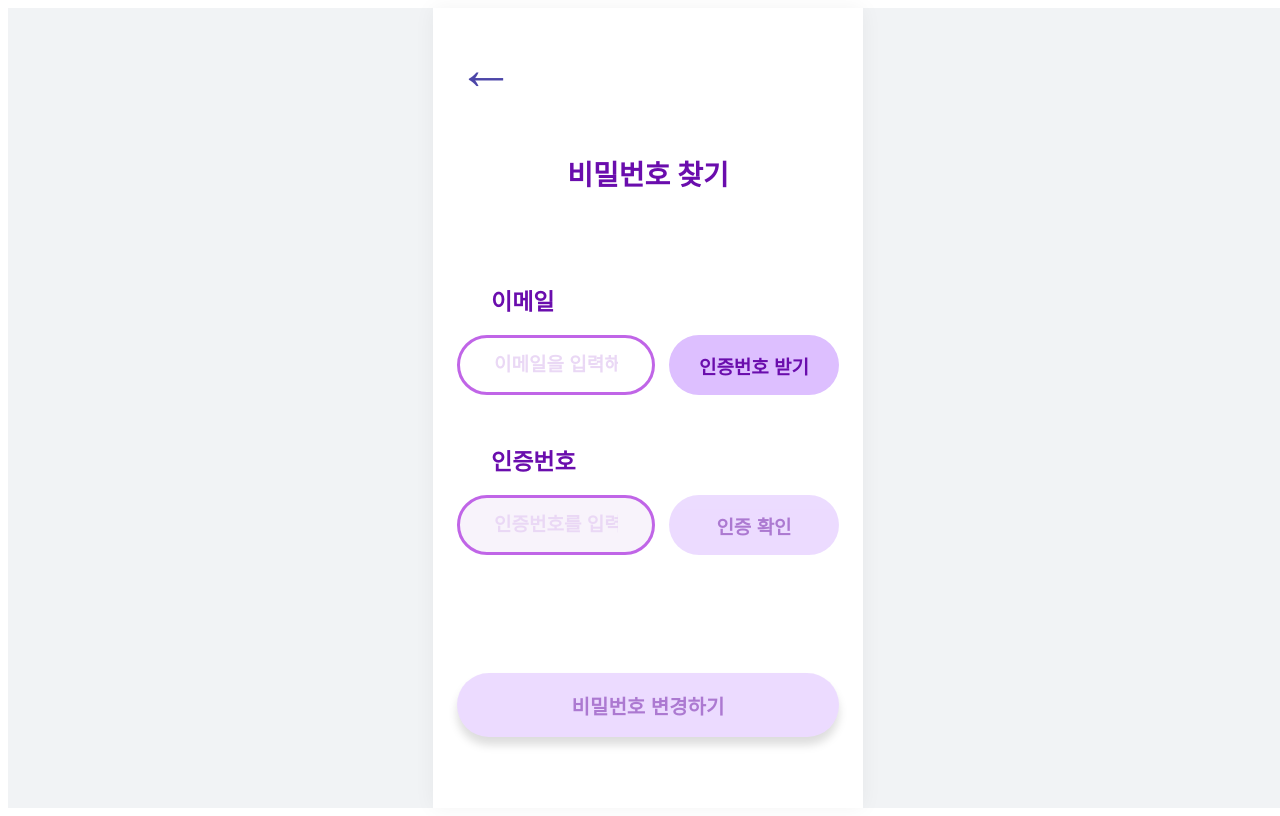
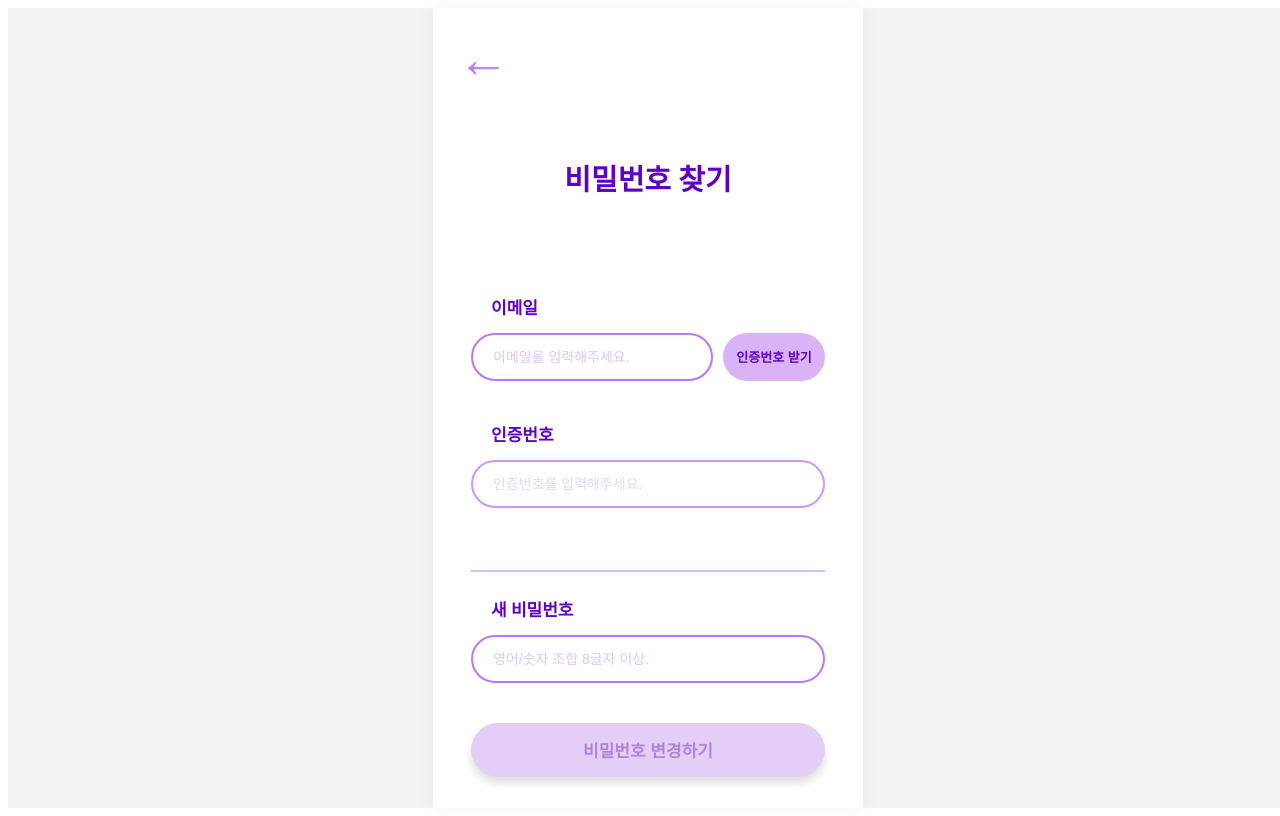
Before and after one commit to kah070809-rgb/Loopa-frontend, a React (Vite) app: page /login in a window 1280 px wide. Both pictures are taken after a click on the button "비밀번호 찾기". Built offline with nearby package versions, Linux system fonts and the light colour scheme; no server answers; a web font is replaced by a local one.

Commit message:
로그인 및 회원가입 ui 수정

```diff
--- a/src/pages/FindPassword.css
+++ b/src/pages/FindPassword.css
@@ -1,245 +1,228 @@
 .find-password-page {
+  position: relative;
+  display: flex;
+  flex-direction: column;
   width: 100%;
+  max-width: 430px;
   min-height: 100vh;
-  padding: 32px 24px 36px;
+  margin: 0 auto;
+  padding: 0 38px 76px;
   box-sizing: border-box;
   background-color: #ffffff;
 }
 
+/* 로그인 화면으로 이동하는 백버튼 */
 .find-password-back-button {
+  position: absolute;
+  top: 25px;
+  left: 24px;
+  display: flex;
+  align-items: center;
+  justify-content: center;
+  width: 52px;
+  height: 52px;
+  padding: 0;
   border: none;
-  background: none;
-  color: #4c46a8;
-  font-size: 58px;
-  font-weight: 900;
-  line-height: 1;
-  padding: 0;
+  background: transparent;
+  color: #bb7fff;
+  font-size: 52px;
   cursor: pointer;
 }
 
+.find-password-back-button svg {
+  stroke-width: 4;
+}
+
 .find-password-title {
-  margin: 55px 0 0;
+  margin: 154px 0 94px;
+  color: #5d01c6;
+  font-size: 29px;
+  font-weight: 800;
+  line-height: 1.3;
   text-align: center;
-  color: #6a0dad;
-  font-size: 28px;
-  font-weight: 900;
 }
 
 .find-password-form {
   width: 100%;
-  max-width: 660px;
-  margin: 90px auto 0;
 }
 
-.find-password-input-box {
+.find-password-field {
   width: 100%;
-  margin-bottom: 48px;
+  margin-bottom: 40px;
 }
 
 .find-password-label {
   display: block;
-  margin: 0 0 18px 34px;
-  color: #6a0dad;
-  font-size: 23px;
-  font-weight: 800;
+  margin: 0 0 14px 20px;
+  color: #5d01c6;
+  font-size: 17px;
+  font-weight: 700;
 }
 
-.find-password-email-row,
-.find-password-code-input-row {
+.find-password-email-row {
   display: flex;
   align-items: center;
-  gap: 14px;
+  gap: 10px;
+  width: 100%;
 }
 
 .find-password-input {
   width: 100%;
+  height: 48px;
+  padding: 0 20px;
+  border: 2px solid #b777ff;
+  border-radius: 25px;
+  outline: none;
+  background-color: #ffffff;
+  color: #454545;
+  font-size: 14px;
+  box-sizing: border-box;
+  transition:
+    border-color 0.2s ease,
+    box-shadow 0.2s ease;
+}
+
+.find-password-email-row .find-password-input {
+  flex: 1;
   min-width: 0;
-  height: 60px;
-  padding: 0 34px;
-  box-sizing: border-box;
-  border: 3px solid #c065e7;
-  border-radius: 999px;
-  outline: none;
-  color: #6a0dad;
-  font-size: 19px;
-  font-weight: 600;
 }
 
 .find-password-input::placeholder {
-  color: #ead8f5;
+  color: #e0c5f7;
+}
+
+.find-password-input:focus {
+  border-color: #5d01c6;
+  box-shadow: 0 0 0 3px rgba(93, 1, 198, 0.08);
 }
 
 .find-password-input:disabled {
-  background-color: #f8f3fb;
+  background-color: #ffffff;
+  color: #b8b8b8;
   cursor: not-allowed;
+  opacity: 0.75;
 }
 
-.find-password-input-error {
-  border-color: #e23b96;
-}
-
-.find-password-code-button,
-.find-password-verify-button {
+/* 이메일 입력창 옆 작은 인증번호 버튼 */
+.find-password-send-button {
   flex-shrink: 0;
-  width: 170px;
-  height: 60px;
+  width: 102px;
+  height: 48px;
+  padding: 0 8px;
   border: none;
-  border-radius: 999px;
-  background-color: #ddbfff;
-  color: #6a0dad;
-  font-size: 19px;
-  font-weight: 800;
+  border-radius: 25px;
+  background-color: #dab3f7;
+  color: #5d01c6;
+  font-size: 13px;
+  font-weight: 700;
+  white-space: nowrap;
   cursor: pointer;
 }
 
-.find-password-code-button:disabled,
-.find-password-verify-button:disabled,
-.find-password-submit-button:disabled {
-  opacity: 0.55;
-  cursor: not-allowed;
+.find-password-send-button:hover:not(:disabled) {
+  background-color: #ce9df4;
 }
 
-.find-password-code-message-row {
-  min-height: 34px;
-  margin-top: 14px;
-  display: flex;
-  align-items: center;
-  justify-content: space-between;
-  gap: 12px;
+.find-password-send-button:disabled {
+  color: #9f70cf;
+  cursor: not-allowed;
+  opacity: 0.7;
 }
 
-.find-password-message {
-  margin: 0 0 0 34px;
-  font-size: 17px;
-  font-weight: 800;
-}
-
-.find-password-message.success {
-  color: #22a65a;
-}
-
-.find-password-message.error {
-  color: #e23b96;
+.find-password-code-bottom {
+  display: flex;
+  align-items: flex-start;
+  justify-content: space-between;
+  gap: 10px;
+  min-height: 30px;
 }
 
 .find-password-resend-button {
   flex-shrink: 0;
-  margin-left: auto;
+  margin-top: 12px;
+  padding: 0 12px;
   border: none;
-  background: none;
-  color: #6a0dad;
+  background-color: transparent;
+  color: #5d01c6;
+  font-size: 12px;
+  font-weight: 600;
+  cursor: pointer;
+}
+
+.find-password-resend-button:disabled {
+  color: #c0a1dc;
+  cursor: not-allowed;
+}
+
+.find-password-message {
+  margin: 8px 0 0 16px;
+  font-size: 11px;
+  line-height: 1.4;
+}
+
+.find-password-message.success {
+  color: #5d01c6;
+}
+
+.find-password-message.error {
+  color: #e44c4c;
+}
+
+.find-password-divider {
+  width: 100%;
+  height: 2px;
+  margin: -8px 0 24px;
+  background-color: #ddb7f7;
+}
+
+.find-password-submit-button {
+  width: 100%;
+  height: 54px;
+  margin-top: auto;
+  border: none;
+  border-radius: 28px;
+  background-color: #d5a9f4;
+  box-shadow: 0 6px 8px rgba(0, 0, 0, 0.17);
+  color: #5d01c6;
   font-size: 17px;
   font-weight: 800;
   cursor: pointer;
 }
 
-.find-password-resend-button:disabled {
-  opacity: 0.55;
-  cursor: not-allowed;
+.find-password-submit-button:hover:not(:disabled) {
+  background-color: #c992f1;
 }
 
-.find-password-line {
-  width: 100%;
-  height: 3px;
-  margin: 44px 0;
-  background-color: #e8c4ff;
+.find-password-submit-button:disabled {
+  background-color: #dfc2f4;
+  color: #9c65ce;
+  cursor: not-allowed;
+  opacity: 0.8;
 }
 
-.find-password-password-row {
-  position: relative;
-}
+@media (max-width: 480px) {
+  .find-password-page {
+    padding-right: 32px;
+    padding-left: 32px;
+  }
 
-.find-password-password-input {
-  padding-right: 64px;
-}
-
-.find-password-eye-button {
-  position: absolute;
-  top: 50%;
-  right: 24px;
-  transform: translateY(-50%);
-  border: none;
-  background: none;
-  color: #6a0dad;
-  font-size: 24px;
-  cursor: pointer;
-  display: flex;
-  align-items: center;
-}
-
-.find-password-submit-button {
-  display: block;
-  width: 100%;
-  max-width: 660px;
-  height: 64px;
-  margin: 70px auto 0;
-  border: none;
-  border-radius: 999px;
-  background-color: #ddbfff;
-  color: #6a0dad;
-  font-size: 20px;
-  font-weight: 900;
-  cursor: pointer;
-  box-shadow: 0 8px 10px rgba(0, 0, 0, 0.25);
-}
-
-@media (max-width: 430px) {
-  .find-password-page {
-    padding: 26px 20px 34px;
+  .find-password-title {
+    margin-top: 142px;
+    margin-bottom: 84px;
+    font-size: 27px;
   }
 
   .find-password-back-button {
-    font-size: 50px;
-  }
-
-  .find-password-title {
-    margin-top: 50px;
-    font-size: 24px;
-  }
-
-  .find-password-form {
-    margin-top: 90px;
-  }
-
-  .find-password-input-box {
-    margin-bottom: 42px;
+    top: 20px;
+    left: 18px;
   }
 
   .find-password-label {
-    margin-left: 22px;
-    font-size: 21px;
+    margin-left: 18px;
   }
 
-  .find-password-email-row,
-  .find-password-code-input-row {
-    gap: 10px;
-  }
-
-  .find-password-input {
-    height: 54px;
-    padding: 0 24px;
-    font-size: 16px;
-  }
-
-  .find-password-code-button,
-  .find-password-verify-button {
-    width: 130px;
-    height: 54px;
-    font-size: 16px;
-  }
-
-  .find-password-message {
-    margin-left: 22px;
-    font-size: 15px;
-  }
-
-  .find-password-resend-button {
-    font-size: 15px;
-  }
-
-  .find-password-submit-button {
-    height: 60px;
-    margin-top: 50px;
-    font-size: 18px;
+  .find-password-send-button {
+    width: 100px;
+    font-size: 12px;
   }
 }
--- a/src/pages/FindPassword.jsx
+++ b/src/pages/FindPassword.jsx
@@ -1,41 +1,35 @@
-import { useState } from "react";
-import { useNavigate } from "react-router-dom";
-import { FiEye, FiEyeOff } from "react-icons/fi";
-import "./FindPassword.css";
+import { useState } from 'react';
+import { useNavigate } from 'react-router-dom';
+import { FiArrowLeft } from 'react-icons/fi';
+import './FindPassword.css';
 
 import {
   sendVerificationCode,
   verifyVerificationCode,
   resetPassword,
   VERIFICATION_PURPOSE,
-} from "../api/authApi";
+} from '../api/authApi';
 
 function FindPassword() {
   const navigate = useNavigate();
 
-  const [email, setEmail] = useState("");
-  const [code, setCode] = useState("");
-  const [newPassword, setNewPassword] = useState("");
+  const [email, setEmail] = useState('');
+  const [code, setCode] = useState('');
+  const [newPassword, setNewPassword] = useState('');
 
   const [isCodeSent, setIsCodeSent] = useState(false);
   const [isCodeVerified, setIsCodeVerified] = useState(false);
-  const [showPassword, setShowPassword] = useState(false);
 
   const [isSendingCode, setIsSendingCode] = useState(false);
   const [isVerifyingCode, setIsVerifyingCode] = useState(false);
-  const [isResettingPassword, setIsResettingPassword] =
-    useState(false);
+  const [isResettingPassword, setIsResettingPassword] = useState(false);
 
-  const [emailMessage, setEmailMessage] = useState("");
-  const [codeMessage, setCodeMessage] = useState("");
-  const [passwordMessage, setPasswordMessage] = useState("");
+  const [emailMessage, setEmailMessage] = useState('');
+  const [codeMessage, setCodeMessage] = useState('');
+  const [passwordMessage, setPasswordMessage] = useState('');
 
-  const [emailMessageType, setEmailMessageType] = useState("");
-  const [codeMessageType, setCodeMessageType] = useState("");
-
-  const handleGoLogin = () => {
-    navigate("/login");
-  };
+  const [emailMessageType, setEmailMessageType] = useState('');
+  const [codeMessageType, setCodeMessageType] = useState('');
 
   const getErrorMessage = (error, defaultMessage) => {
     return (
@@ -45,17 +39,22 @@ function FindPassword() {
     );
   };
 
+  // 로그인 화면으로 이동
+  const handleBack = () => {
+    navigate('/login');
+  };
+
   // 인증번호 발송
   const handleSendCode = async () => {
     const trimmedEmail = email.trim();
 
-    setEmailMessage("");
-    setCodeMessage("");
-    setPasswordMessage("");
+    setEmailMessage('');
+    setCodeMessage('');
+    setPasswordMessage('');
 
     if (!trimmedEmail) {
-      setEmailMessage("이메일을 입력하세요.");
-      setEmailMessageType("error");
+      setEmailMessage('이메일을 입력해주세요.');
+      setEmailMessageType('error');
       return;
     }
 
@@ -64,82 +63,58 @@ function FindPassword() {
 
       await sendVerificationCode(
         trimmedEmail,
-        VERIFICATION_PURPOSE.PASSWORD_RESET
+        VERIFICATION_PURPOSE.PASSWORD_RESET,
       );
 
       setIsCodeSent(true);
       setIsCodeVerified(false);
-      setCode("");
+      setCode('');
 
-      setEmailMessage("인증번호가 발송되었습니다.");
-      setEmailMessageType("success");
+      setEmailMessage('인증번호가 발송되었습니다.');
+      setEmailMessageType('success');
     } catch (error) {
-      console.error("인증번호 발송 실패:", error);
+      console.error('인증번호 발송 실패:', error);
 
       setIsCodeSent(false);
       setIsCodeVerified(false);
 
-      setEmailMessage(
-        getErrorMessage(
-          error,
-          "인증번호 발송에 실패했습니다. 다시 시도해주세요."
-        )
-      );
-      setEmailMessageType("error");
+      setEmailMessage(getErrorMessage(error, '인증번호 발송에 실패했습니다.'));
+      setEmailMessageType('error');
     } finally {
       setIsSendingCode(false);
     }
   };
 
-  // 인증번호 검증
-  const handleVerifyCode = async () => {
+  // 인증번호 자동 검증
+  const verifyCodeAutomatically = async (nextCode) => {
     const trimmedEmail = email.trim();
-    const trimmedCode = code.trim();
 
-    setCodeMessage("");
-    setPasswordMessage("");
-
-    if (!trimmedEmail) {
-      setEmailMessage("이메일을 입력하세요.");
-      setEmailMessageType("error");
-      return;
-    }
-
-    if (!isCodeSent) {
-      setCodeMessage("먼저 인증번호를 발송해주세요.");
-      setCodeMessageType("error");
-      return;
-    }
-
-    if (!trimmedCode) {
-      setCodeMessage("인증번호를 입력하세요.");
-      setCodeMessageType("error");
+    if (!trimmedEmail || !isCodeSent || nextCode.length !== 6) {
       return;
     }
 
     try {
       setIsVerifyingCode(true);
+      setCodeMessage('인증번호를 확인하고 있습니다.');
+      setCodeMessageType('');
 
       await verifyVerificationCode(
         trimmedEmail,
-        trimmedCode,
-        VERIFICATION_PURPOSE.PASSWORD_RESET
+        nextCode,
+        VERIFICATION_PURPOSE.PASSWORD_RESET,
       );
 
       setIsCodeVerified(true);
-      setCodeMessage("인증번호가 확인되었습니다.");
-      setCodeMessageType("success");
+      setCodeMessage('인증번호가 확인되었습니다.');
+      setCodeMessageType('success');
     } catch (error) {
-      console.error("인증번호 검증 실패:", error);
+      console.error('인증번호 검증 실패:', error);
 
       setIsCodeVerified(false);
       setCodeMessage(
-        getErrorMessage(
-          error,
-          "인증번호가 일치하지 않거나 만료되었습니다."
-        )
+        getErrorMessage(error, '인증번호가 일치하지 않거나 만료되었습니다.'),
       );
-      setCodeMessageType("error");
+      setCodeMessageType('error');
     } finally {
       setIsVerifyingCode(false);
     }
@@ -147,86 +122,90 @@ function FindPassword() {
 
   const handleEmailChange = (event) => {
     setEmail(event.target.value);
+    setEmailMessage('');
 
-    // 인증번호를 받은 뒤 이메일을 바꾸면 다시 인증해야 함
+    // 이메일이 변경되면 기존 인증 상태 초기화
     if (isCodeSent || isCodeVerified) {
       setIsCodeSent(false);
       setIsCodeVerified(false);
-      setCode("");
-      setCodeMessage("");
+      setCode('');
+      setCodeMessage('');
+      setCodeMessageType('');
     }
-
-    setEmailMessage("");
   };
 
   const handleCodeChange = (event) => {
-    setCode(event.target.value);
-    setCodeMessage("");
+    const nextCode = event.target.value.replace(/\D/g, '').slice(0, 6);
 
-    // 이미 인증된 인증번호를 수정하면 인증 상태 해제
+    setCode(nextCode);
+    setCodeMessage('');
+    setCodeMessageType('');
+
     if (isCodeVerified) {
       setIsCodeVerified(false);
+    }
+
+    // 인증번호 6자리 입력 즉시 검증
+    if (nextCode.length === 6 && !isVerifyingCode) {
+      verifyCodeAutomatically(nextCode);
     }
   };
 
   const handlePasswordChange = (event) => {
     setNewPassword(event.target.value);
-    setPasswordMessage("");
+    setPasswordMessage('');
   };
 
-  // 비밀번호 재설정
+  // 비밀번호 변경
   const handleChangePassword = async () => {
     const trimmedEmail = email.trim();
-    const trimmedPassword = newPassword.trim();
 
-    setEmailMessage("");
-    setCodeMessage("");
-    setPasswordMessage("");
+    setPasswordMessage('');
 
-    if (!trimmedEmail) {
-      setEmailMessage("이메일을 입력하세요.");
-      setEmailMessageType("error");
+    if (!isCodeVerified) {
+      setCodeMessage('이메일 인증을 완료해주세요.');
+      setCodeMessageType('error');
       return;
     }
 
-    if (!isCodeVerified) {
-      setCodeMessage("인증번호 확인을 완료해주세요.");
-      setCodeMessageType("error");
+    if (!newPassword) {
+      setPasswordMessage('새 비밀번호를 입력해주세요.');
       return;
     }
 
-    if (!trimmedPassword) {
-      setPasswordMessage("새 비밀번호를 입력하세요.");
+    if (newPassword.length < 8) {
+      setPasswordMessage('비밀번호는 8자 이상 입력해주세요.');
       return;
     }
 
     try {
       setIsResettingPassword(true);
 
-      await resetPassword(trimmedEmail, trimmedPassword);
+      await resetPassword(trimmedEmail, newPassword);
 
-      navigate("/passwordchangecomplete");
+      // 실제 비밀번호 변경 완료 페이지 주소에 맞게 수정
+      navigate('/passwordchangecomplete');
     } catch (error) {
-      console.error("비밀번호 재설정 실패:", error);
+      console.error('비밀번호 변경 실패:', error);
 
       setPasswordMessage(
-        getErrorMessage(
-          error,
-          "비밀번호 변경에 실패했습니다. 다시 시도해주세요."
-        )
+        getErrorMessage(error, '비밀번호 변경에 실패했습니다.'),
       );
     } finally {
       setIsResettingPassword(false);
     }
   };
 
+  const isSubmitDisabled =
+    !isCodeVerified || newPassword.length < 8 || isResettingPassword;
+
   return (
-    <section className="find-password-page">
+    <main className="find-password-page">
       <button
+        type="button"
         className="find-password-back-button"
-        type="button"
-        onClick={handleGoLogin}
-        aria-label="로그인 페이지로 돌아가기"
+        onClick={handleBack}
+        aria-label="로그인 화면으로 돌아가기"
       >
         ←
       </button>
@@ -234,108 +213,68 @@ function FindPassword() {
       <h1 className="find-password-title">비밀번호 찾기</h1>
 
       <div className="find-password-form">
-        <div className="find-password-input-box">
-          <label
-            className="find-password-label"
-            htmlFor="find-password-email"
-          >
+        <div className="find-password-field">
+          <label className="find-password-label" htmlFor="find-password-email">
             이메일
           </label>
 
           <div className="find-password-email-row">
             <input
               id="find-password-email"
-              className={`find-password-input ${
-                emailMessageType === "error"
-                  ? "find-password-input-error"
-                  : ""
-              }`}
+              className="find-password-input"
               type="email"
               placeholder="이메일을 입력해주세요."
               value={email}
               onChange={handleEmailChange}
-              disabled={isSendingCode}
             />
 
             <button
-              className="find-password-code-button"
               type="button"
+              className="find-password-send-button"
               onClick={handleSendCode}
               disabled={isSendingCode}
             >
-              {isSendingCode
-                ? "발송 중..."
-                : isCodeSent
-                  ? "다시 받기"
-                  : "인증번호 받기"}
+              {isSendingCode ? '발송 중' : '인증번호 받기'}
             </button>
           </div>
 
           {emailMessage && (
-            <p
-              className={`find-password-message ${emailMessageType}`}
-            >
+            <p className={`find-password-message ${emailMessageType}`}>
               {emailMessage}
             </p>
           )}
         </div>
 
-        <div className="find-password-input-box">
-          <label
-            className="find-password-label"
-            htmlFor="find-password-code"
-          >
+        <div className="find-password-field">
+          <label className="find-password-label" htmlFor="find-password-code">
             인증번호
           </label>
 
-          <div className="find-password-code-input-row">
           <input
             id="find-password-code"
-              className={`find-password-input ${
-                codeMessageType === "error"
-                  ? "find-password-input-error"
-                  : ""
-              }`}
+            className="find-password-input"
             type="text"
             inputMode="numeric"
+            maxLength={6}
             placeholder="인증번호를 입력해주세요."
             value={code}
             onChange={handleCodeChange}
             disabled={!isCodeSent || isVerifyingCode}
           />
 
-            <button
-              className="find-password-verify-button"
-              type="button"
-              onClick={handleVerifyCode}
-              disabled={
-                !isCodeSent ||
-                !code.trim() ||
-                isVerifyingCode ||
-                isCodeVerified
-              }
-            >
-              {isVerifyingCode
-                ? "확인 중..."
-                : isCodeVerified
-                  ? "확인 완료"
-                  : "인증 확인"}
-            </button>
-          </div>
-
-          <div className="find-password-code-message-row">
+          <div className="find-password-code-bottom">
+            <div>
               {codeMessage && (
-              <p
-                className={`find-password-message ${codeMessageType}`}
-              >
+                <p className={`find-password-message ${codeMessageType}`}>
                   {codeMessage}
                 </p>
               )}
+            </div>
 
             {isCodeSent && (
               <button
+                type="button"
                 className="find-password-resend-button"
-                type="button"
                 onClick={handleSendCode}
                 disabled={isSendingCode}
               >
@@ -345,11 +284,9 @@ function FindPassword() {
           </div>
         </div>
 
-        {isCodeVerified && (
-          <>
-            <div className="find-password-line" />
+        <div className="find-password-divider" />
 
-            <div className="find-password-input-box">
+        <div className="find-password-field">
           <label
             className="find-password-label"
             htmlFor="find-password-new-password"
@@ -357,58 +294,30 @@ function FindPassword() {
             새 비밀번호
           </label>
 
-              <div className="find-password-password-row">
           <input
             id="find-password-new-password"
-                  className={`find-password-input find-password-password-input ${
-                    passwordMessage
-                      ? "find-password-input-error"
-                      : ""
-                  }`}
-                  type={showPassword ? "text" : "password"}
-                  placeholder="새 비밀번호를 입력하세요."
+            className="find-password-input"
+            type="password"
+            placeholder="영어/숫자 조합 8글자 이상."
             value={newPassword}
             onChange={handlePasswordChange}
-                  disabled={isResettingPassword}
           />
 
-                <button
-                  className="find-password-eye-button"
-                  type="button"
-                  onClick={() =>
-                    setShowPassword((previous) => !previous)
-                  }
-                  aria-label={
-                    showPassword
-                      ? "비밀번호 숨기기"
-                      : "비밀번호 보기"
-                  }
-                >
-                  {showPassword ? <FiEye /> : <FiEyeOff />}
-                </button>
-              </div>
-
           {passwordMessage && (
-                <p className="find-password-message error">
-                  {passwordMessage}
-                </p>
+            <p className="find-password-message error">{passwordMessage}</p>
           )}
         </div>
-          </>
-        )}
       </div>
 
       <button
+        type="button"
         className="find-password-submit-button"
-        type="button"
         onClick={handleChangePassword}
-        disabled={!isCodeVerified || isResettingPassword}
+        disabled={isSubmitDisabled}
       >
-        {isResettingPassword
-          ? "변경 중..."
-          : "비밀번호 변경하기"}
+        {isResettingPassword ? '변경 중...' : '비밀번호 변경하기'}
       </button>
-    </section>
+    </main>
   );
 }
 
```
Also changed, not shown: src/pages/Login.css (+33 -20 lines), src/pages/Register.css (+4 -6 lines). Lines whose indentation alone changed are shown as unchanged.
